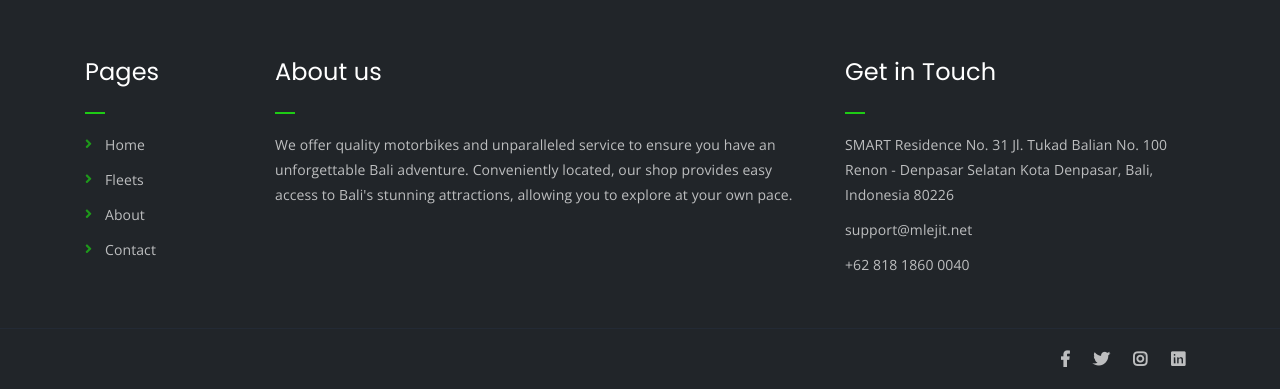
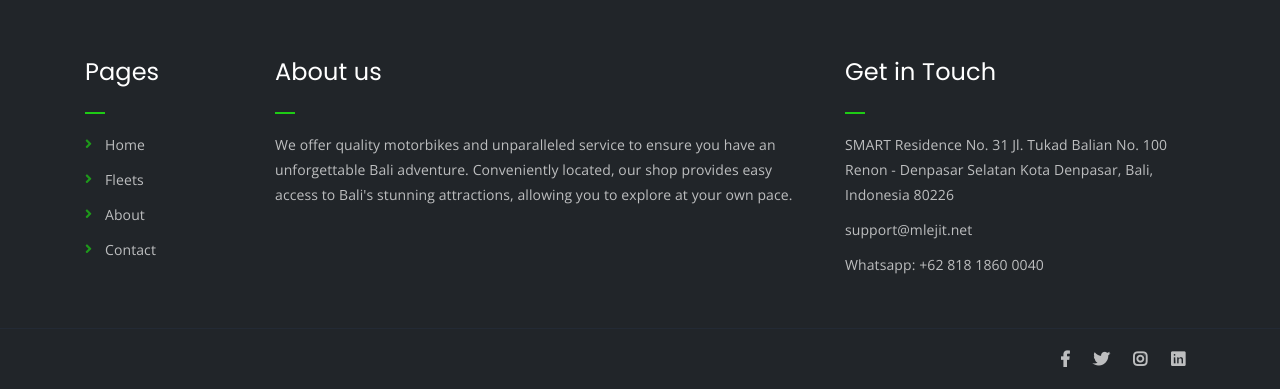
Before and after one commit to adpratama/hisandfriends, a CodeIgniter app: page /database/index.php/home/index in a window 1280 px wide. Shown: the part 1877-2266 px from the top of the page. Run offline with CodeIgniter, Linux system fonts and the light colour scheme; data that the repository does not hold is empty; some libraries are stand-ins or nearby versions.

Commit message:
update: tautkan nomor kontak ke url whatsapp direct

```diff
--- a/application/views/index.php
+++ b/application/views/index.php
@@ -188,7 +188,7 @@
                         <ul>
                             <li>SMART Residence No. 31 Jl. Tukad Balian No. 100 Renon - Denpasar Selatan Kota Denpasar, Bali, Indonesia 80226</li>
                             <li>support@mlejit.net</li>
-                            <li>+62 818 1860 0040</li>
+                            <li>Whatsapp: <a href="https://wa.me/6281818600040" target="_blank">+62 818 1860 0040</a></li>
                         </ul>
                     </div>
                 </div>
```
